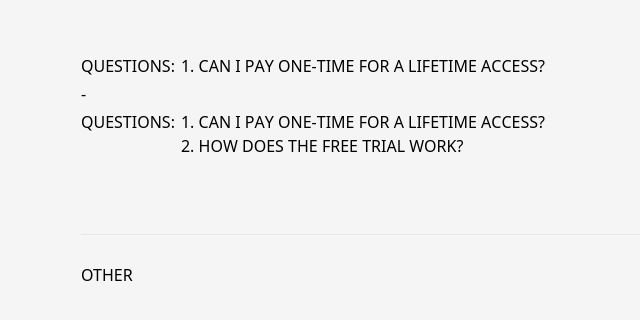
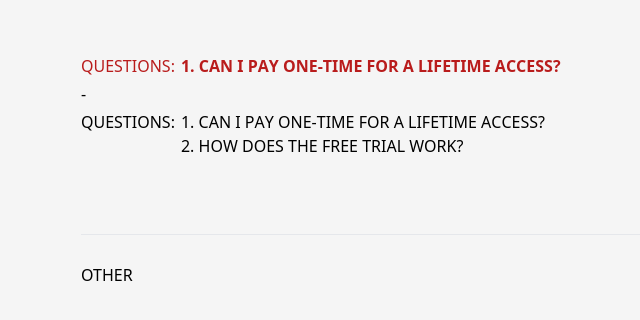
Before and after one commit to rastiv/text-animations, a React (Vite) app: page / in a window 1280 px wide. Shown: the part 230-550 px from the top of the page, without its empty margins (271-911 px from the left). Built offline with nearby package versions, Linux system fonts and the light colour scheme.

Commit message:
make marker color settable

```diff
--- a/src/components/TypeWriter.jsx
+++ b/src/components/TypeWriter.jsx
@@ -2,7 +2,13 @@ import { useEffect, useState } from "react";
 import { motion } from "framer-motion";
 import PropTypes from "prop-types";
 
-const TypeWriter = ({ texts, displayDelay = 0, swapDelay = 5500 }) => {
+const TypeWriter = ({
+  texts,
+  displayDelay = 0,
+  swapDelay = 5500,
+  textClassName = "font-light",
+  markerColor = "bg-neutral-950",
+}) => {
   const LETTER_DELAY = 0.025;
   const BOX_FADE_DURATION = 0.125;
   const MAIN_FADE_DURATION = 0.25;
@@ -25,7 +31,7 @@ const TypeWriter = ({ texts, displayDelay = 0, swapDelay = 5500 }) => {
 
   return (
     <p className="uppercase">
-      <span className="font-light">
+      <span className={textClassName}>
         {texts[textIndex].split("").map((l, i) => (
           <motion.span
             key={`${textIndex}-${i}`}
@@ -48,8 +54,9 @@ const TypeWriter = ({ texts, displayDelay = 0, swapDelay = 5500 }) => {
             >
               {l}
             </motion.span>
+            {console.log(markerColor, markerColor.startsWith("bg-"))}
             <motion.span
-              className="absolute bottom-[3px] left-[1px] right-0 top-[3px] bg-neutral-950"
+              className={`absolute bottom-[3px] left-[1px] right-0 top-[3px] ${markerColor}`}
               initial={{ opacity: 0 }}
               animate={{ opacity: [0, 1, 0] }}
               transition={{
@@ -70,6 +77,8 @@ PropTypes.TypeWriter = {
   texts: PropTypes.array.isRequired,
   displayDelay: PropTypes.number,
   swapDelay: PropTypes.number,
+  textClassName: PropTypes.string,
+  markerColor: PropTypes.string,
 };
 
 export default TypeWriter;
--- a/src/examples/TypeWriterExamples.jsx
+++ b/src/examples/TypeWriterExamples.jsx
@@ -11,8 +11,13 @@ const TypeWriterExamples = () => {
   return (
     <div className="flex flex-col gap-1">
       <div className="flex gap-1.5">
-        <span className="uppercase">Questions:</span>
-        <TypeWriter texts={questions} swapDelay={6000} />
+        <span className="uppercase text-red-700">Questions:</span>
+        <TypeWriter
+          texts={questions}
+          swapDelay={6000}
+          textClassName="text-red-700 font-semibold"
+          markerColor="bg-red-900"
+        />
       </div>
       <div>-</div>
       <div className="flex gap-1.5">
```
